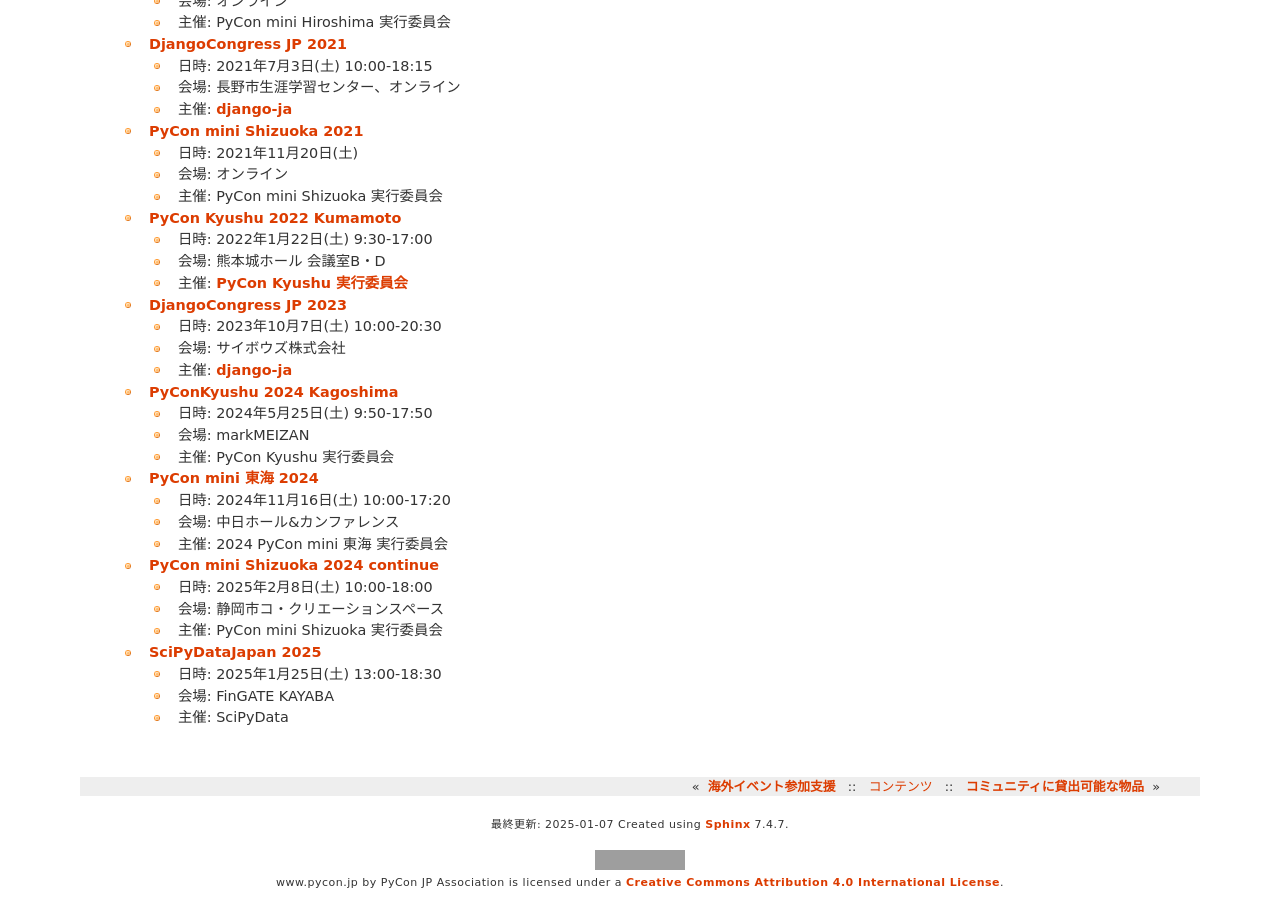
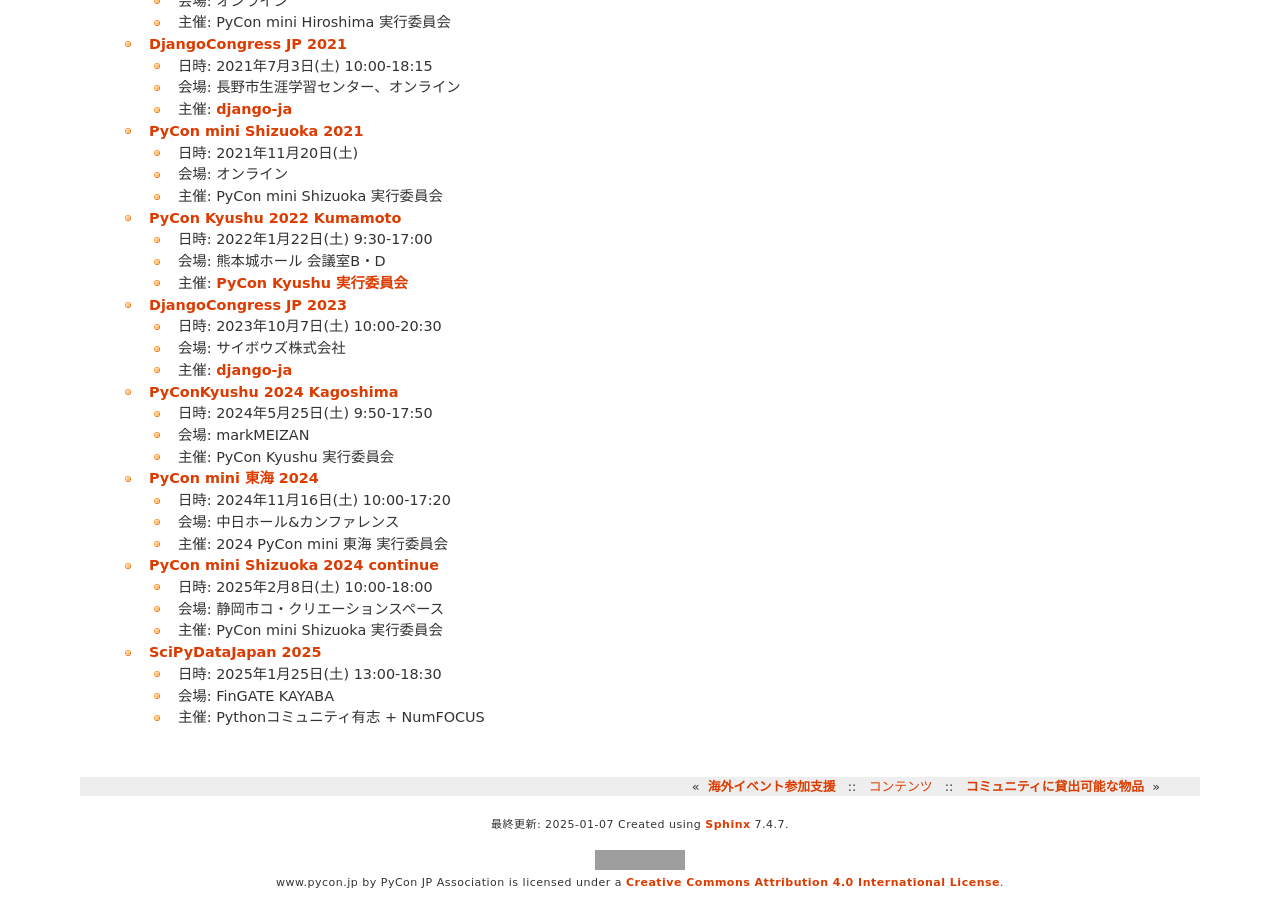
Before and after one commit to pyconjp/www.pycon.jp, a Sphinx documentation site: the page built from source/support/community.md, in a window 1280 px wide and 900 px high, scrolled down 2923 px. Built offline with Sphinx 7.4.7, drawn with Linux system fonts in a browser that asks for light colours; grey boxes are pictures that could not be loaded.

Commit message:
ISSHA-3506: fix nits

```diff
--- a/source/support/community.md
+++ b/source/support/community.md
@@ -159,4 +159,4 @@
 - [SciPyDataJapan 2025](https://scipydata.connpass.com/event/337318/)
   - 日時: 2025年1月25日(土) 13:00-18:30
   - 会場: FinGATE KAYABA
-  - 主催: SciPyData
+  - 主催: Pythonコミュニティ有志 + NumFOCUS
```
